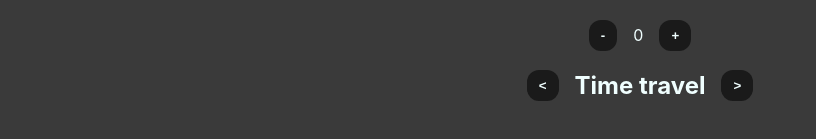
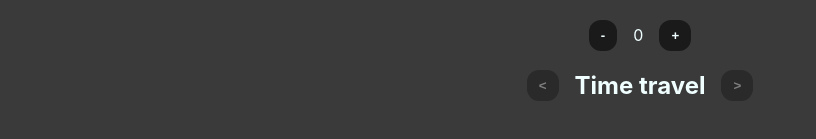
Before and after one commit to Revortni/redux-from-scratch, a React (Create React App) app: page / in a window 1280 px wide. Shown: the part 163-302 px from the top of the page, without its empty margins (0-816 px from the left). Built offline with nearby package versions, Linux system fonts and the light colour scheme.

Commit message:
Add css for disabled button

```diff
--- a/src/index.css
+++ b/src/index.css
@@ -20,6 +20,11 @@ button {
   padding: 8px 12px;
   border-radius: 12px;
   border: none;
+}
+
+button:disabled {
+  color: gray;
+  background-color: #2a2a2a;
 }
 
 .round {
```
